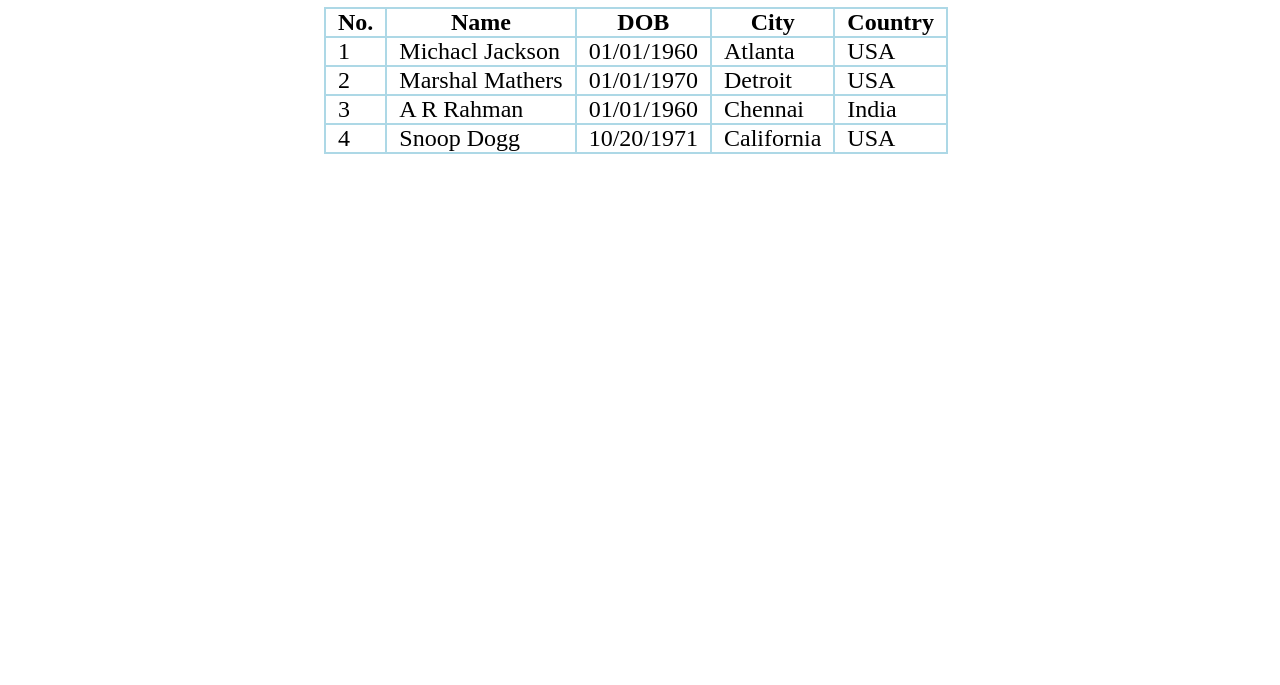
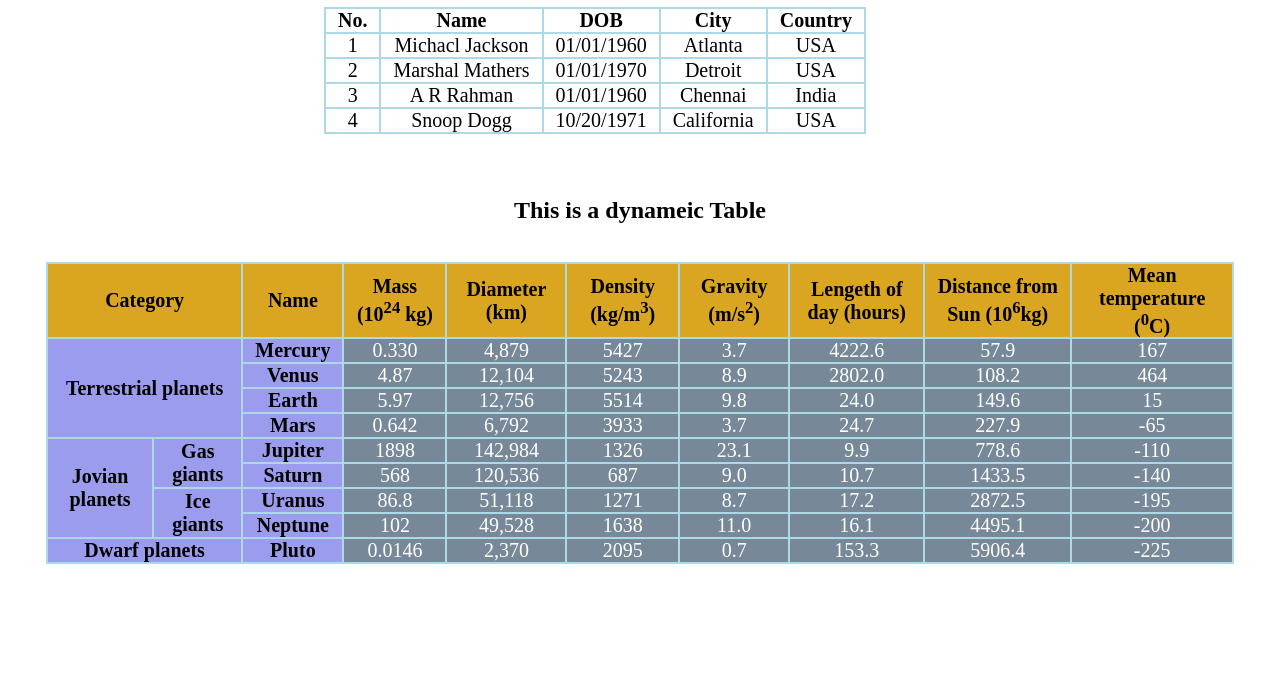
Before and after one commit to shonkor-das/Table-Create, a plain HTML site: page index.html in a window 1280 px wide. Shown: the part 115-800 px from the top of the page. Drawn offline with Linux system fonts and the light colour scheme.

Commit message:
dynamic table added

```diff
--- a/css/style.css
+++ b/css/style.css
@@ -4,11 +4,27 @@ h1{
     margin-top: 5%;
     text-align: center;
 }
-table{
+.table{
     border-collapse: collapse;
     margin-left: 25%;
 }
 td,th{
     border: 2px solid lightblue;
     padding: 0 12px;
-    font-size: 24px;
+    font-size: 20px;
+    text-align: center;
+}
+.head{
+   background-color: goldenrod;
+}
+tbody th{
+    background-color: rgb(156, 156, 238);
+}
+.data td:nth-child(n){
+    color: white;
+    background-color: lightslategray;
+}
+section table{
+    border-collapse: collapse;
+    margin: 3%;
+}
--- a/index.html
+++ b/index.html
@@ -8,8 +8,8 @@
     <link rel="stylesheet" href="css/style.css">
 </head>
 <body>
-    <h1>This is a Table</h1>
-    <table>
+    <h1>This is a simple Table</h1>
+    <table class="table">
         <thead>
             <tr>
                 <th>No.</th>
@@ -49,8 +49,119 @@
                 <td>USA</td>
             </tr>
         </tbody>
-
     </table>
-
+    <section>
+        <h1>This is a dynameic Table</h1>
+        <table>
+            <thead class="head">
+                <th colspan="2">Category</th>
+                <th>Name</th>
+                <th>Mass (10<sup>24</sup> kg)</th>
+                <th>Diameter (km)</th>
+                <th>Density (kg/m<sup>3</sup>)</th>
+                <th>Gravity (m/s<sup>2</sup>)</th>
+                <th>Lengeth of day (hours)</th>
+                <th>Distance from Sun (10<sup>6</sup>kg)</th>
+                <th>Mean temperature (<sup>0</sup>C)</th>
+            </thead>
+            <tbody class="data">
+                    <tr>
+                        <th rowspan="4" colspan="2">Terrestrial planets</th>
+                        <th>Mercury</th>
+                        <td>0.330</td>
+                        <td>4,879</td>
+                        <td>5427</td>
+                        <td>3.7</td>
+                        <td>4222.6</td>
+                        <td>57.9</td>
+                        <td>167</td>
+                    </tr>
+                    <tr>
+                        <th>Venus</th>
+                        <td>4.87</td>
+                        <td>12,104</td>
+                        <td>5243</td>
+                        <td>8.9</td>
+                        <td>2802.0</td>
+                        <td>108.2</td>
+                        <td>464</td>
+                    </tr>
+                    <tr>
+                        <th>Earth</th>
+                        <td>5.97</td>
+                        <td>12,756</td>
+                        <td>5514</td>
+                        <td>9.8</td>
+                        <td>24.0</td>
+                        <td>149.6</td>
+                        <td>15</td>
+                    </tr>
+                    <tr>
+                        <th>Mars</th>
+                        <td>0.642</td>
+                        <td>6,792</td>
+                        <td>3933</td>
+                        <td>3.7</td>
+                        <td>24.7</td>
+                        <td>227.9</td>
+                        <td>-65</td>
+                    </tr>
+                    <tr>
+                        <th rowspan="4">Jovian planets</th>
+                        <th rowspan="2">Gas giants</th>
+                        <th>Jupiter</th>
+                        <td>1898</td>
+                        <td>142,984</td>
+                        <td>1326</td>
+                        <td>23.1</td>
+                        <td>9.9</td>
+                        <td>778.6</td>
+                        <td>-110</td>
+                    </tr>
+                    <tr>
+                        <th>Saturn</th>
+                        <td>568</td>
+                        <td>120,536</td>
+                        <td>687</td>
+                        <td>9.0</td>
+                        <td>10.7</td>
+                        <td>1433.5</td>
+                        <td>-140</td>
+                    </tr>
+                    <tr>
+                        <th rowspan="2">Ice giants</th>
+                        <th>Uranus</th>
+                        <td>86.8</td>
+                        <td>51,118</td>
+                        <td>1271</td>
+                        <td>8.7</td>
+                        <td>17.2</td>
+                        <td>2872.5</td>
+                        <td>-195</td>
+                    </tr>
+                    <tr>
+                        <th>Neptune</th>
+                        <td>102</td>
+                        <td>49,528</td>
+                        <td>1638</td>
+                        <td>11.0</td>
+                        <td>16.1</td>
+                        <td>4495.1</td>
+                        <td>-200</td>
+                    </tr>
+                    <tr>
+                        <th colspan="2">Dwarf planets</th>
+                        <th>Pluto</th>
+                        <td>0.0146</td>
+                        <td>2,370</td>
+                        <td>2095</td>
+                        <td>0.7</td>
+                        <td>153.3</td>
+                        <td>5906.4</td>
+                        <td>-225</td>
+                    </tr>
+            </tbody>
+        </table>
+    </section>
 </body>
 </html>
```
